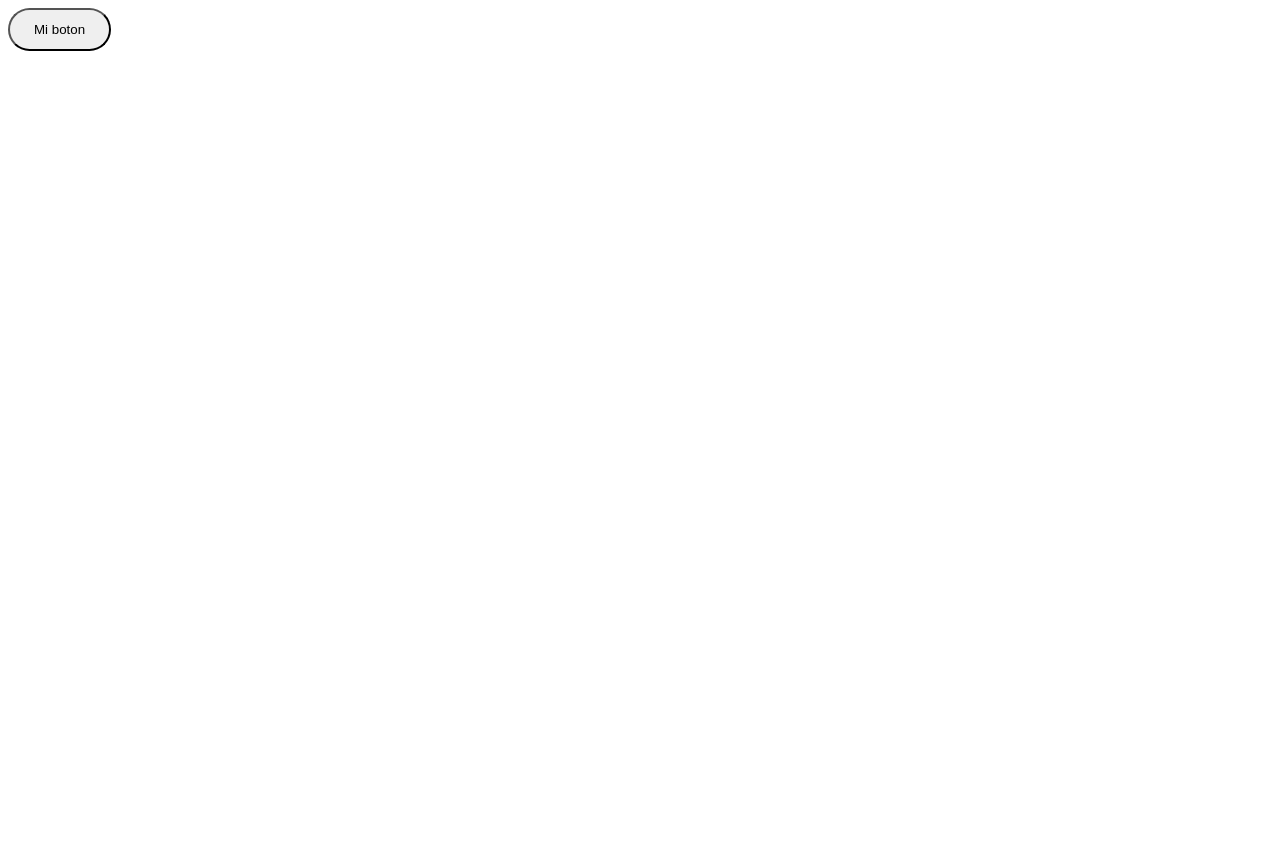
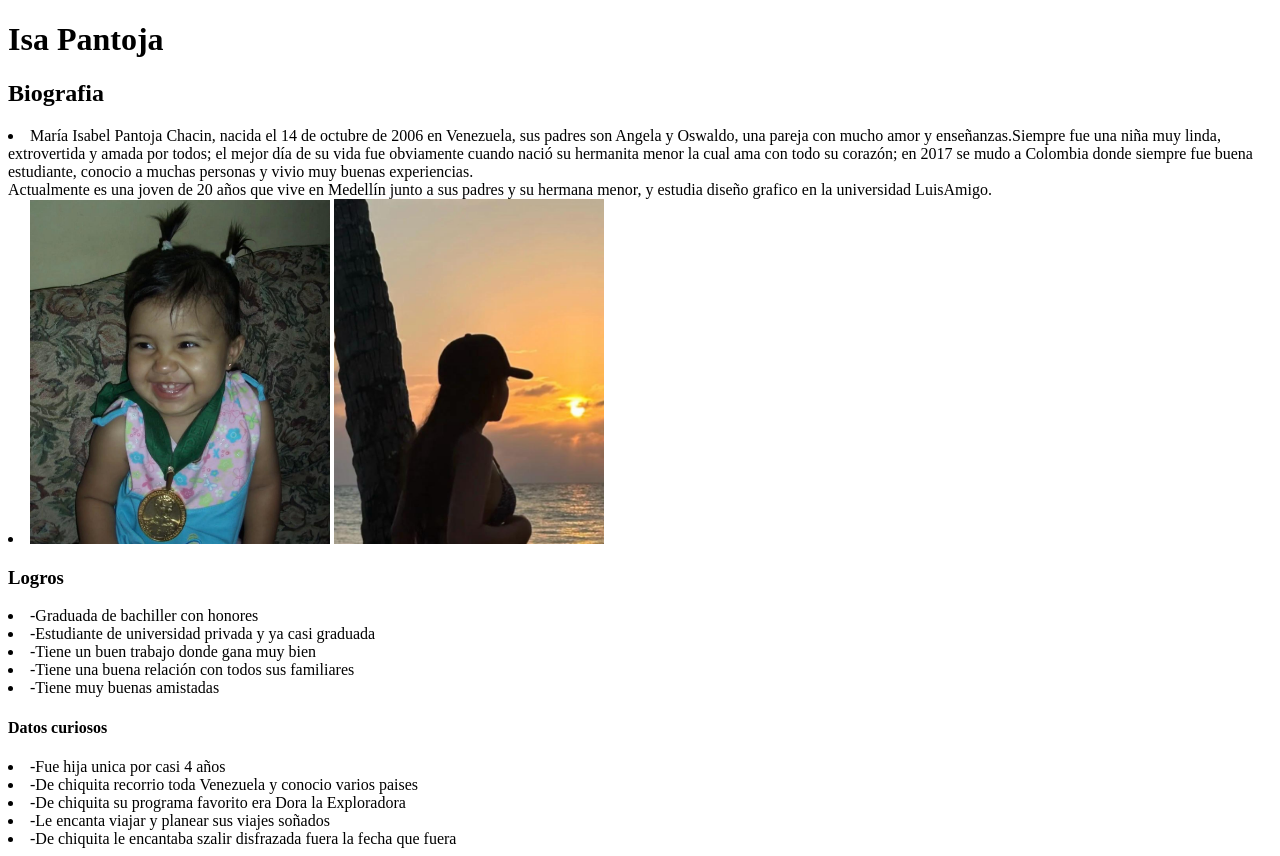
Before and after one commit to mfpantojachacin-cell/Mafe, a plain HTML site: page index.html in a window 1280 px wide. Before the commit the page ends 800 px from the top, so only its background shows below. Drawn offline with Linux system fonts and the light colour scheme.

Commit message:
primer commit

```diff
--- a/index.html
+++ b/index.html
@@ -1,12 +1,36 @@
 <!DOCTYPE html>
 <html lang="en">
 <head>
-    <link rel="stylesheet" href="styles.css"
-    <meta charset="UTF-8">
-    <meta name="viewport" content="width=, initial-scale=1.0">
-    <title>Document</title>
+    <h1>Isa Pantoja</h1>
+    <title>Hermanita isa</title>
 </head>
+
 <body>
-    <button>Mi boton</button>
+    <h2>Biografia</h2>
+    <u1>
+    <li>María Isabel Pantoja Chacin, nacida el 14 de octubre de 2006 en Venezuela, sus padres son Angela y Oswaldo, una pareja con mucho amor y enseñanzas.Siempre fue una niña muy linda, extrovertida y amada por todos; el mejor día de su vida fue obviamente cuando nació su hermanita menor la cual ama con todo su corazón; en 2017 se mudo a Colombia donde siempre fue buena estudiante, conocio a muchas personas y vivio muy buenas experiencias.</li>
+    </li>Actualmente es una joven de 20 años que vive en Medellín junto a sus padres y su hermana menor, y estudia diseño grafico en la universidad LuisAmigo.<li>
+
+        <img src="./7ac60519-b10c-45b4-b843-e44e644b0751.jpg" width="300" />  <img src="./549180f7-043a-4d77-a5af-10a3bd7c99d0.jpg" width="270" />
 </body>
+
 </html>
+
+<body>
+    <h3>Logros</h3>
+    <u2>
+        <li>-Graduada de bachiller con honores</li>
+        <li>-Estudiante de universidad privada y ya casi graduada</li>
+        <li>-Tiene un buen trabajo donde gana muy bien</li>
+        <li>-Tiene una buena relación con todos sus familiares</li>
+        <li>-Tiene muy buenas amistadas</li>
+
+    <h4>Datos curiosos</h4>
+    <u3>
+        <li>-Fue hija unica por casi 4 años</li>
+        <li>-De chiquita recorrio toda Venezuela y conocio varios paises</li>
+        <li>-De chiquita su programa favorito era Dora la Exploradora</li>
+        <li>-Le encanta viajar y planear sus viajes soñados</li>
+        <li>-De chiquita le encantaba szalir disfrazada fuera la fecha que fuera</li>
+        <link rel="stylesheet" href="style.css">
+</body>
```
